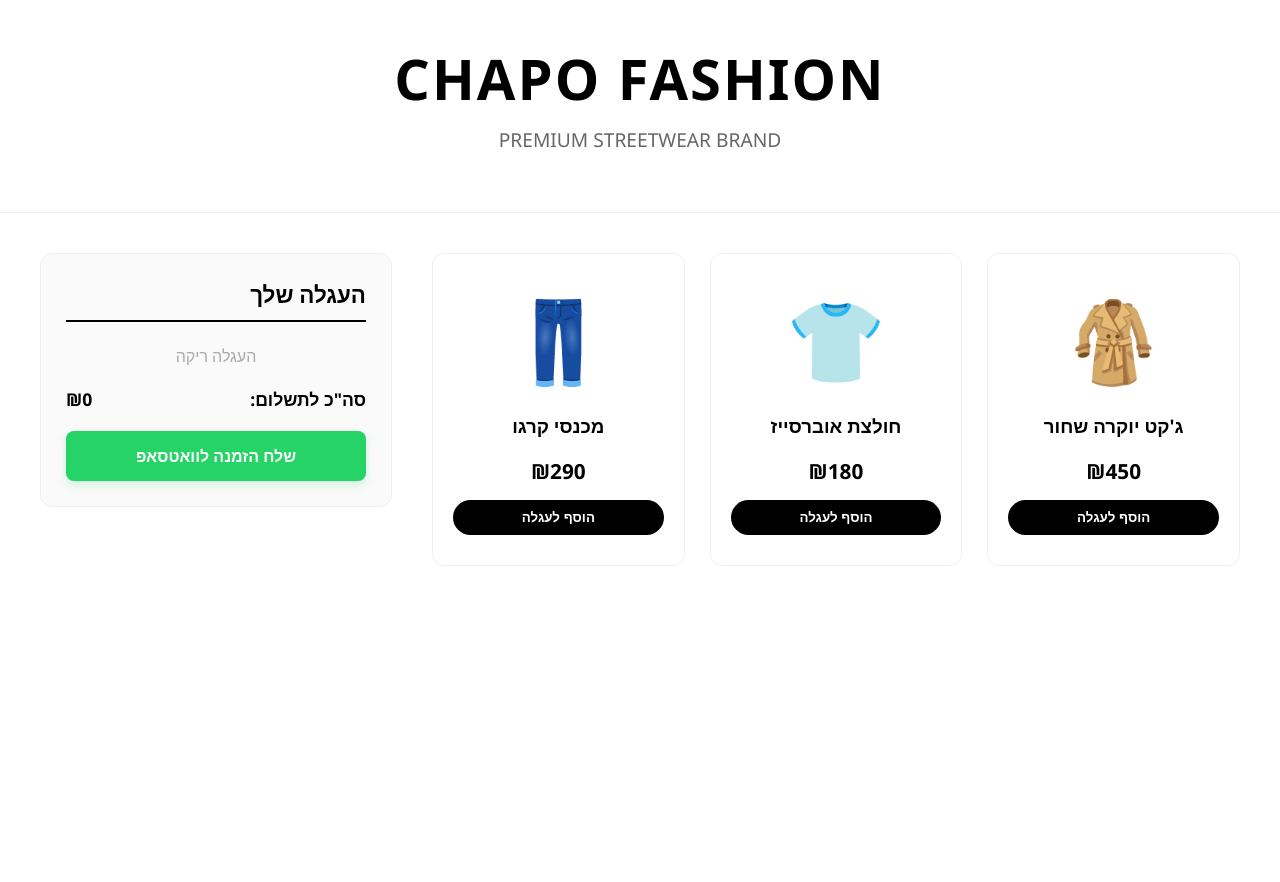
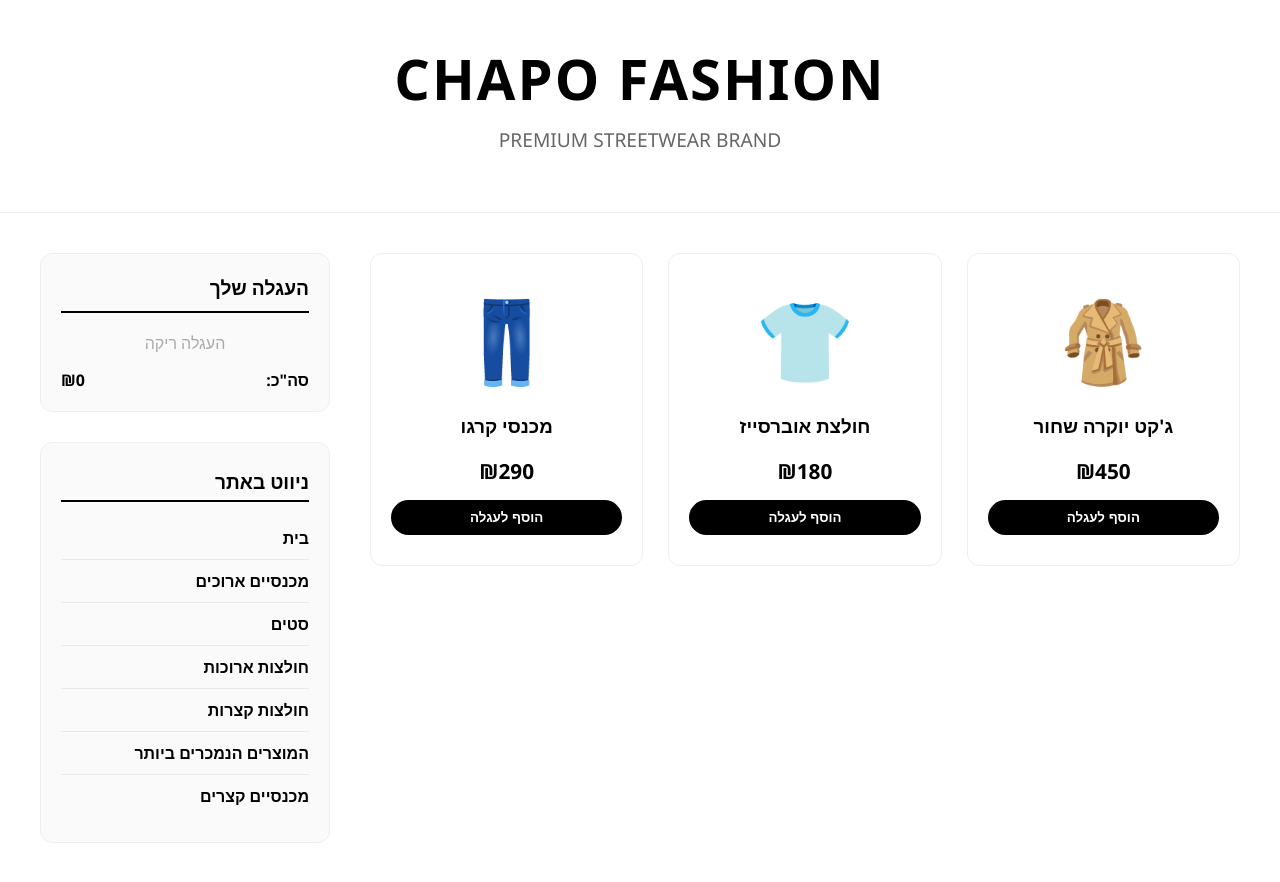
Before and after one commit to Rahamim243/Rahamim243.github.io, a plain HTML site: page index.html in a window 1280 px wide. Before the commit the page ends 800 px from the top, so only its background shows below. Drawn offline with Linux system fonts and the light colour scheme.

Commit message:
Update index.html

```diff
--- a/index.html
+++ b/index.html
@@ -30,13 +30,13 @@
             margin-top: 10px;
         }
 
-        /* אזור ראשי מסודר */
+        /* מבנה ראשי */
         .main-layout {
             max-width: 1200px;
             margin: 40px auto;
             padding: 0 20px;
             display: flex;
-            flex-direction: row-reverse; /* דוחף את העגלה לשמאל ואת המוצרים לימין */
+            flex-direction: row-reverse; /* מוצרים בימין, תפריט ועגלה בשמאל */
             gap: 40px;
         }
 
@@ -45,17 +45,61 @@
             flex: 3;
         }
 
-        /* עגלת קניות מקובעת משמאל למעלה */
+        /* סרגל צדי משמאל למעלה */
+        .sidebar {
+            flex: 1;
+            min-width: 280px;
+            height: fit-content;
+            position: sticky;
+            top: 20px;
+            display: flex;
+            flex-direction: column;
+            gap: 30px;
+        }
+
+        /* עגלת קניות */
         .cart-section {
-            flex: 1;
-            min-width: 300px;
             background: #fafafa;
             border: 1px solid #eeeeee;
-            padding: 25px;
+            padding: 20px;
             border-radius: 12px;
-            height: fit-content;
-            position: sticky;
-            top: 20px; /* נשארת למעלה כשגוללים */
+        }
+
+        /* תפריט ניווט קטגוריות */
+        .nav-menu {
+            background: #fafafa;
+            border: 1px solid #eeeeee;
+            padding: 25px 20px;
+            border-radius: 12px;
+            text-align: right;
+        }
+        .nav-menu h4 {
+            margin: 0 0 15px 0;
+            font-size: 1.2rem;
+            border-bottom: 2px solid #000000;
+            padding-bottom: 5px;
+        }
+        .nav-links {
+            list-style: none;
+            padding: 0;
+            margin: 0;
+        }
+        .nav-links li {
+            padding: 10px 0;
+            border-bottom: 1px solid #eaeaea;
+        }
+        .nav-links li:last-child {
+            border-bottom: none;
+        }
+        .nav-links a {
+            color: #000000;
+            text-decoration: none;
+            font-weight: 600;
+            font-size: 1rem;
+            transition: color 0.2s;
+        }
+        .nav-links a:hover {
+            color: #666666;
         }
 
         .grid {
@@ -100,7 +144,7 @@
         .btn-add:hover { background: #333333; }
 
         .cart-title {
-            font-size: 1.4rem;
+            font-size: 1.2rem;
             font-weight: 700;
             border-bottom: 2px solid #000000;
             padding-bottom: 10px;
@@ -110,34 +154,23 @@
         .cart-items {
             list-style: none;
             padding: 0;
-            margin: 20px 0;
+            margin: 15px 0;
             text-align: right;
         }
         .cart-item {
             display: flex;
             justify-content: space-between;
-            padding: 10px 0;
+            padding: 8px 0;
             border-bottom: 1px solid #eeeeee;
+            font-size: 0.95rem;
         }
         .cart-total {
-            font-size: 1.1rem;
+            font-size: 1rem;
             font-weight: 800;
             display: flex;
             justify-content: space-between;
-            margin: 20px 0;
+            margin-top: 15px;
         }
-        .btn-checkout {
-            display: block;
-            background: #25D366;
-            color: #ffffff;
-            text-align: center;
-            padding: 14px;
-            font-weight: bold;
-            text-decoration: none;
-            border-radius: 8px;
-            box-shadow: 0 4px 10px rgba(37, 211, 102, 0.2);
-        }
-        .btn-checkout:hover { background: #20ba59; }
     </style>
 </head>
 <body>
@@ -148,20 +181,36 @@
     </header>
 
     <div class="main-layout">
-        <!-- אזור עגלת הקניות - עכשיו משמאל -->
+        <!-- סרגל צדי משמאל (עגלה + קטגוריות) -->
+        <div class="sidebar">
+            <!-- עגלת קניות -->
             <div class="cart-section">
                 <h3 class="cart-title">העגלה שלך</h3>
                 <ul id="cart-list" class="cart-items">
                     <p style="color: #aaa; text-align: center; margin: 0;">העגלה ריקה</p>
                 </ul>
                 <div class="cart-total">
-                <span>סה"כ לתשלום:</span>
+                    <span>סה"כ:</span>
                     <span id="total-price">₪0</span>
                 </div>
-            <a href="#" class="btn-checkout" onclick="checkout(event)">שלח הזמנה לוואטסאפ</a>
             </div>
 
-        <!-- אזור המוצרים - עכשיו מימין -->
+            <!-- תפריט קטגוריות -->
+            <div class="nav-menu">
+                <h4>ניווט באתר</h4>
+                <ul class="nav-links">
+                    <li><a href="#">בית</a></li>
+                    <li><a href="#">מכנסיים ארוכים</a></li>
+                    <li><a href="#">סטים</a></li>
+                    <li><a href="#">חולצות ארוכות</a></li>
+                    <li><a href="#">חולצות קצרות</a></li>
+                    <li><a href="#">המוצרים הנמכרים ביותר</a></li>
+                    <li><a href="#">מכנסיים קצרים</a></li>
+                </ul>
+            </div>
+        </div>
+
+        <!-- אזור המוצרים מימין -->
         <div class="products-section">
             <div class="grid">
                 <div class="card">
@@ -216,26 +265,6 @@
 
             totalSpan.innerText = `₪${total}`;
         }
-
-        function checkout(event) {
-            event.preventDefault();
-            if (cart.length === 0) {
-                alert('העגלה שלך ריקה!');
-                return;
-            }
-
-            // החלף את ה-972500000000 במספר הוואטסאפ האמיתי שלך
-            const phoneNumber = "972500000000";
-
-            let message = "שלום Chapo Fashion, אני רוצה להזמין מהאתר:\n\n";
-            cart.forEach(item => {
-                message += `- ${item.name} (₪${item.price})\n`;
-            });
-            message += `\n*סה"כ לתשלום: ₪${total}*`;
-
-            const encodedMessage = encodeURIComponent(message);
-            window.open(`https://wa.me{phoneNumber}?text=${encodedMessage}`, '_blank');
-        }
     </script>
 
 </body>
```
Lines whose indentation alone changed are shown as unchanged.
